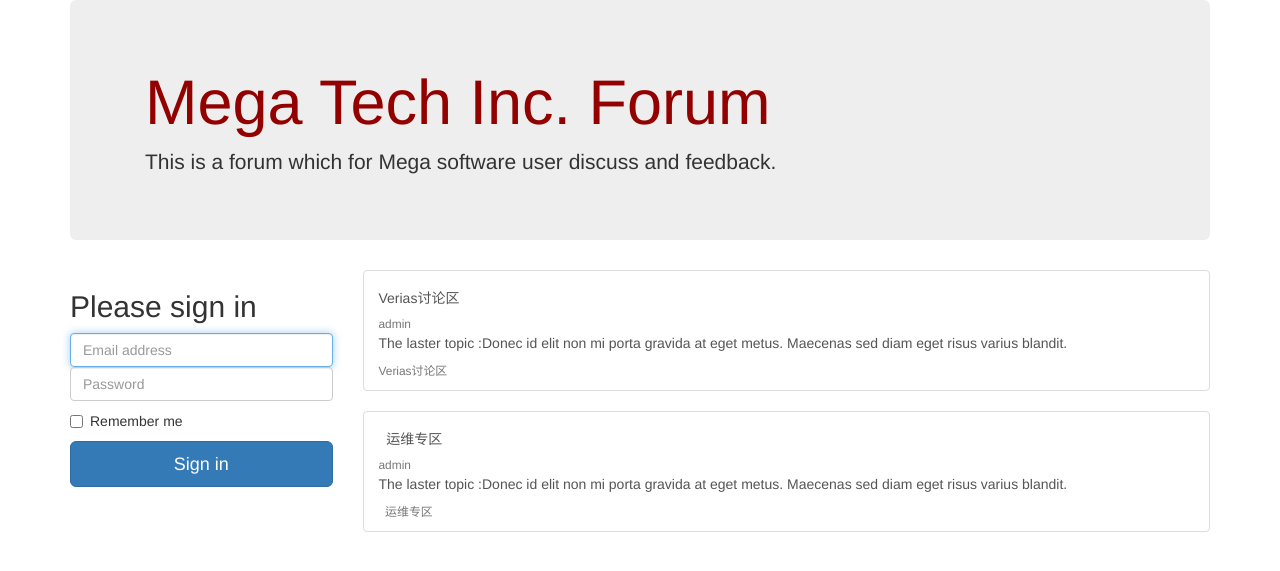
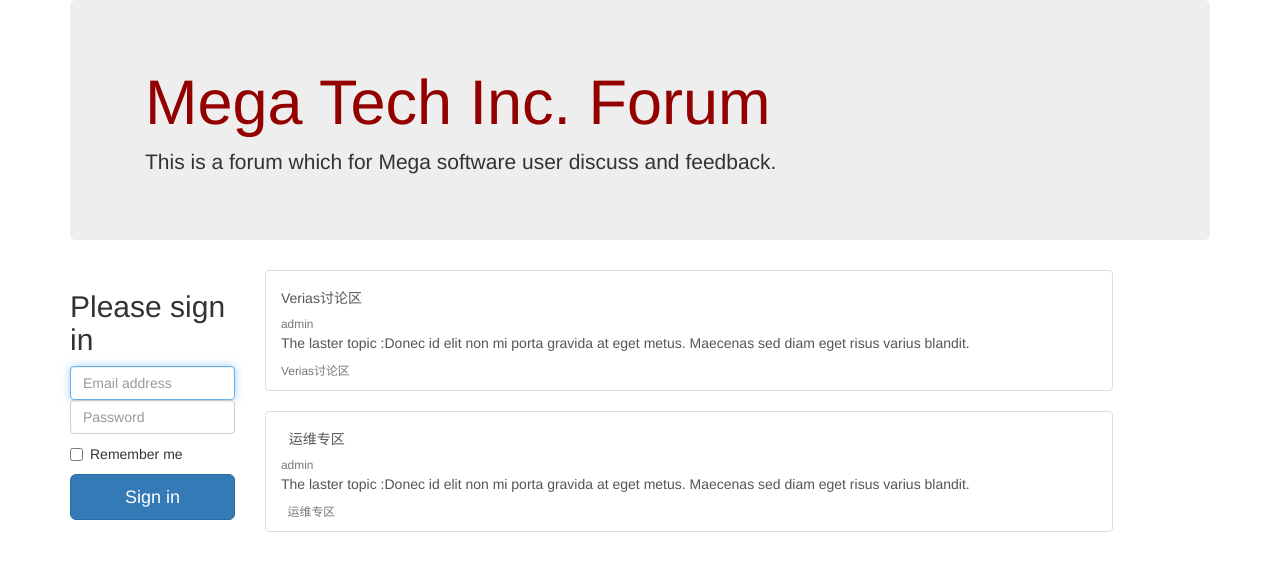
Before and after one commit to coollinn/mysite, a Django app: page /block/ in a window 1280 px wide. Shown: the top 571 px of the page. Run offline with Django 3.2, Linux system fonts and the light colour scheme; data comes from the database, SQL or seed files in the repository; some libraries are stand-ins or nearby versions.

Commit message:
update from office W530

```diff
--- a/templates/block_list.html
+++ b/templates/block_list.html
@@ -21,7 +21,7 @@
 
 <div class="container">
     <div class="row">
-        <div class="col-sm-3">
+        <div class="col-sm-2">
             <div class="sidebar-module sidebar-module-inset">
               <form class="form-signin">
                 <h2 class="form-signin-heading">Please sign in</h2>
```
